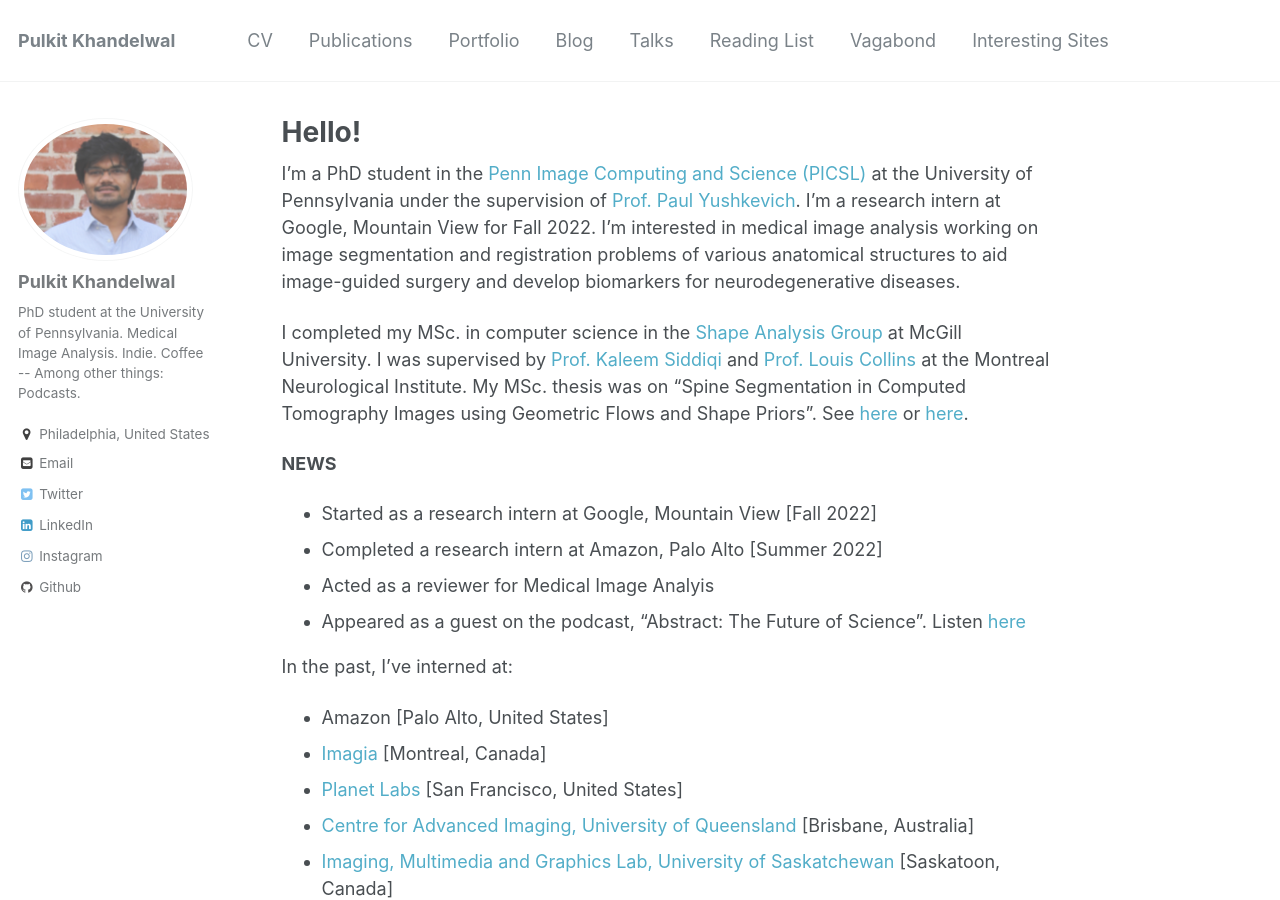
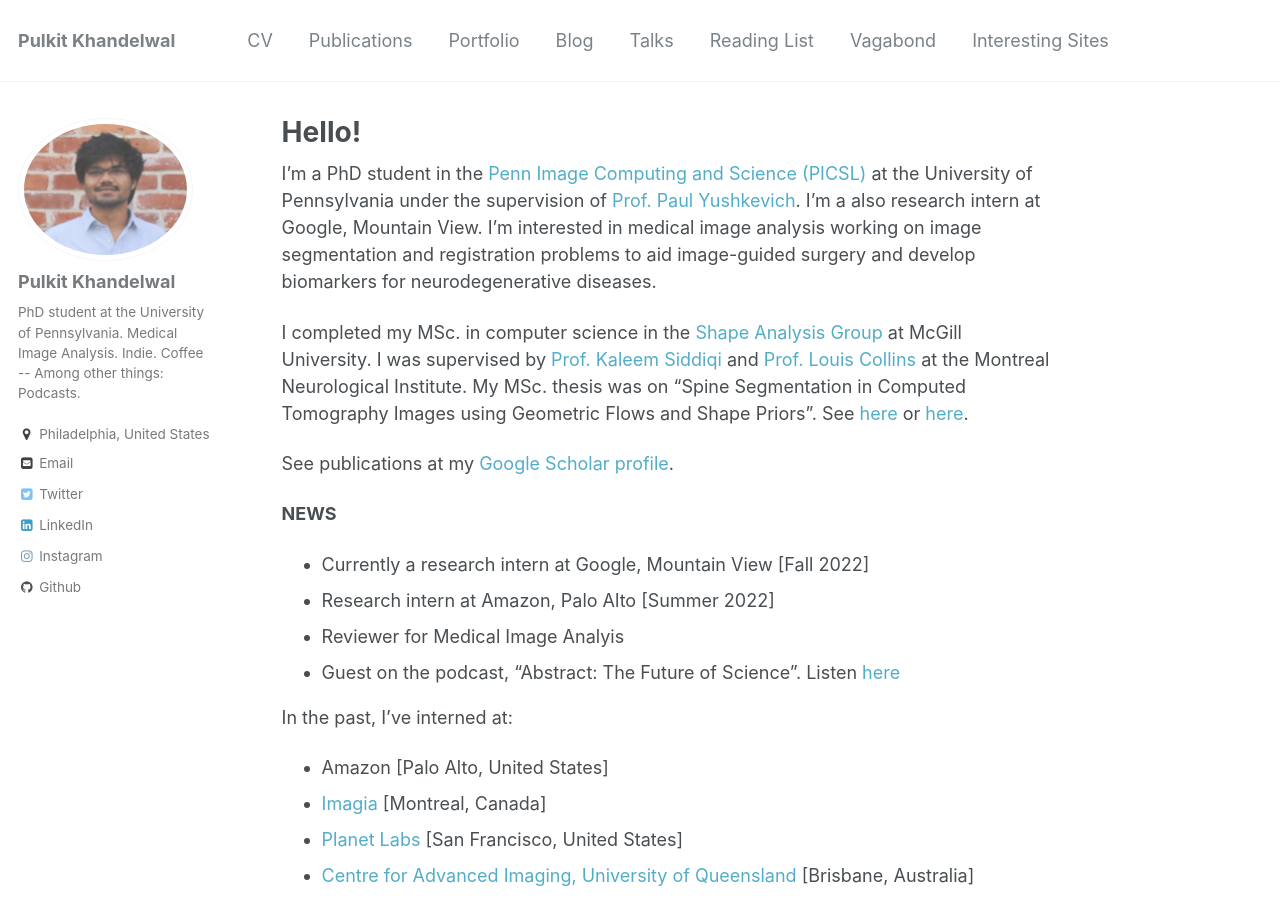
Before and after one commit to Pulkit-Khandelwal/pulkit-khandelwal.github.io, a Jekyll site: the page built from _pages/about.md, in a window 1280 px wide and 900 px high. Built offline with Jekyll 4.4.1, drawn with Linux system fonts in a browser that asks for light colours.

Commit message:
Update about.md

```diff
--- a/_pages/about.md
+++ b/_pages/about.md
@@ -8,15 +8,17 @@ redirect_from:
   - /about.html
 ---
 
-I'm a PhD student in the [Penn Image Computing and Science (PICSL)](http://picsl.upenn.edu/) at the University of Pennsylvania under the supervision of [Prof. Paul Yushkevich](https://www.med.upenn.edu/apps/faculty/index.php/g275/p2693923). I'm a research intern at Google, Mountain View for Fall 2022. I'm interested in medical image analysis working on image segmentation and registration problems of various anatomical structures to aid image-guided surgery and develop biomarkers for neurodegenerative diseases.
+I'm a PhD student in the [Penn Image Computing and Science (PICSL)](http://picsl.upenn.edu/) at the University of Pennsylvania under the supervision of [Prof. Paul Yushkevich](https://www.med.upenn.edu/apps/faculty/index.php/g275/p2693923). I'm a also research intern at Google, Mountain View. I'm interested in medical image analysis working on image segmentation and registration problems to aid image-guided surgery and develop biomarkers for neurodegenerative diseases.
 
 I completed my MSc. in computer science in the [Shape Analysis Group](http://www.cim.mcgill.ca/~shape/) at McGill University. I was supervised by [Prof. Kaleem Siddiqi](http://www.cim.mcgill.ca/~siddiqi/) and [Prof. Louis Collins](http://nist.mni.mcgill.ca/) at the Montreal Neurological Institute. My MSc. thesis was on "Spine Segmentation in Computed Tomography Images using Geometric Flows and Shape Priors". See [here](https://escholarship.mcgill.ca/concern/theses/4b29bb21t) or [here](https://www.frontiersin.org/articles/10.3389/fcomp.2021.592296/full).
 
+See publications at my [Google Scholar profile](https://scholar.google.com/citations?hl=en&user=6BOwPcoAAAAJ&view_op=list_works&sortby=pubdate).
+
 **NEWS**
-* Started as a research intern at Google, Mountain View [Fall 2022]
-* Completed a research intern at Amazon, Palo Alto [Summer 2022]
-* Acted as a reviewer for Medical Image Analyis
-* Appeared as a guest on the podcast, "Abstract: The Future of Science". Listen [here](https://anchor.fm/abstractcast)
+* Currently a research intern at Google, Mountain View [Fall 2022]
+* Research intern at Amazon, Palo Alto [Summer 2022]
+* Reviewer for Medical Image Analyis
+* Guest on the podcast, "Abstract: The Future of Science". Listen [here](https://anchor.fm/abstractcast)
 
 In the past, I've interned at:
 * Amazon [Palo Alto, United States]
```
